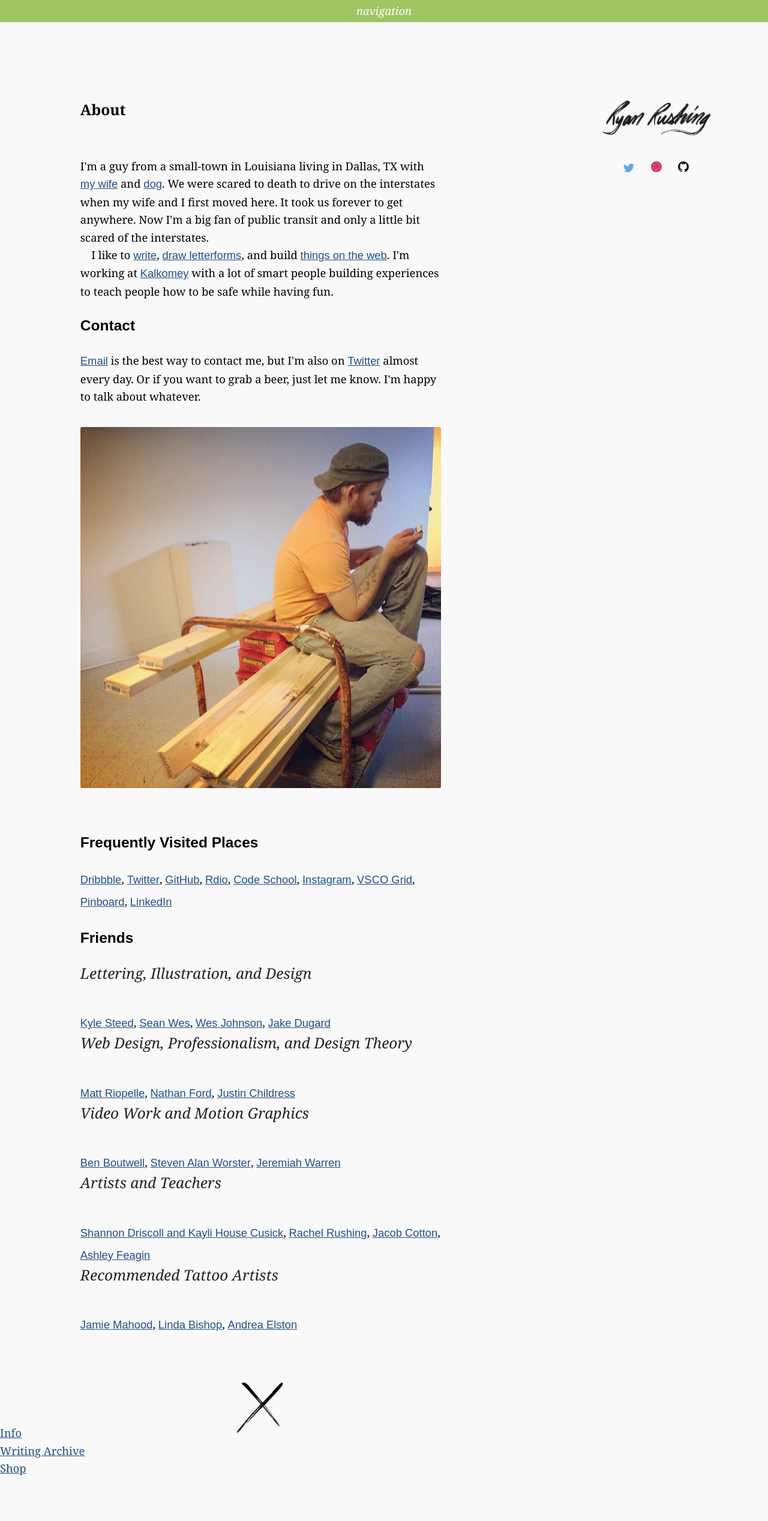
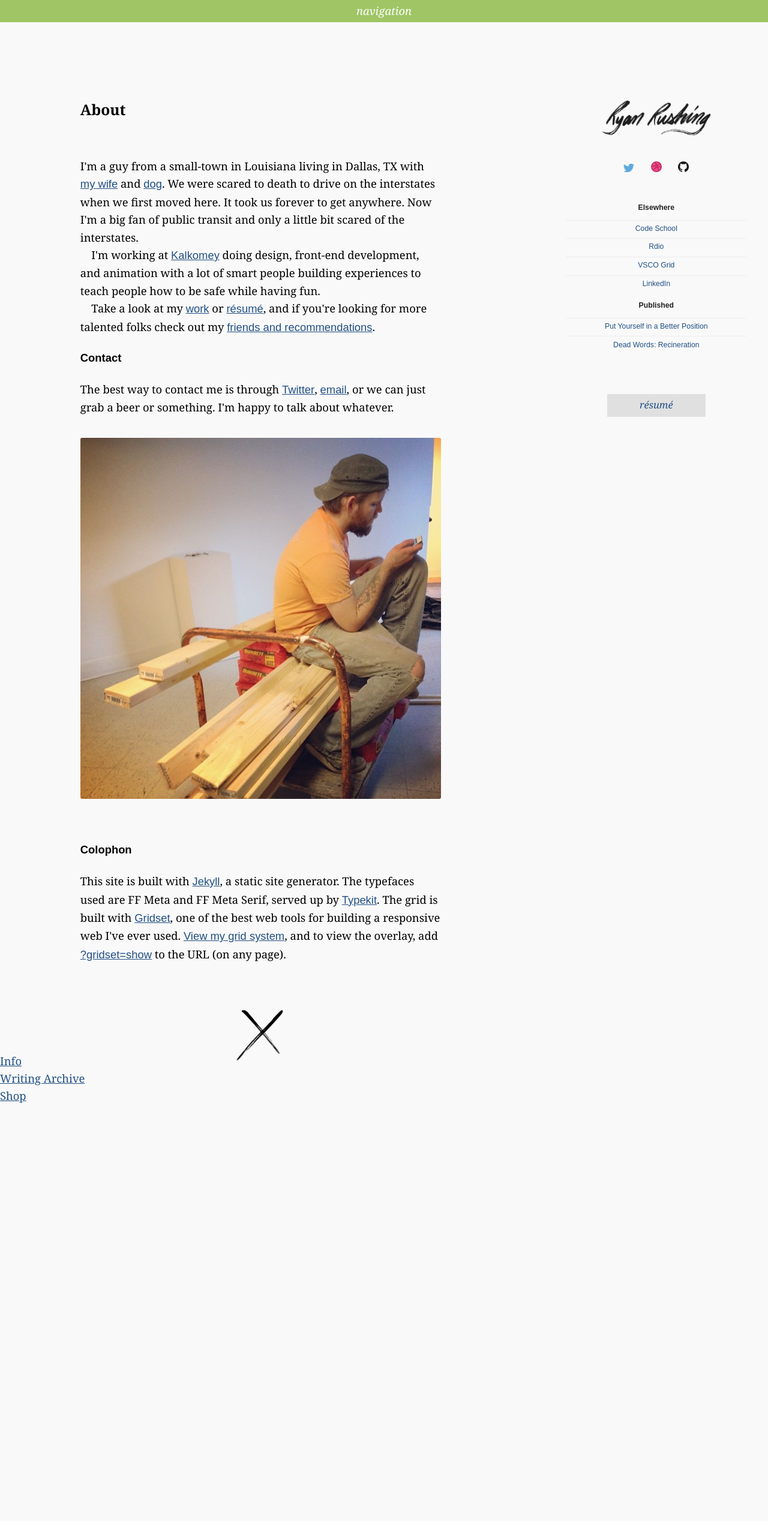
Before and after one commit to WriteEditor/ryan-rushing, a Jekyll site: the page built from about.html, in a window 1280 px wide. Shown: the whole page at 60% size. Built offline with Jekyll 4.4.1, drawn with Linux system fonts in a browser that asks for light colours; nearby versions of some CDN libraries; Markdown is read by kramdown in place of the engine named in the settings; after the commit the page ends 1915 px from its top, so only the background shows below that.

Commit message:
adding, adjusting, expanding about page content

```diff
--- a/_assets/_base.scss
+++ b/_assets/_base.scss
@@ -95,6 +95,7 @@ h2 {
 h3 {
     font-family: $sans_serif;
     font-weight: 700;
+    font-size: $baseline/2;
 }
 
 h4 {
@@ -221,6 +222,10 @@ article{
 ul{
     clear: both;
     list-style: disc;
+
+    + h2 {
+        margin: $baseline 0 $baseline/2 0;
+    }
 }
 
 ol {
--- a/_assets/_layout.scss
+++ b/_assets/_layout.scss
@@ -90,7 +90,7 @@
 }
 
 
-#archive-cta{
+#aside-cta{
     display: inline-block;
     background: $subtleDarkColor;
     width: 10em;
--- /dev/null
+++ b/_includes/about-sidebar.html
@@ -0,0 +1,15 @@
+<h4>Elsewhere</h4>
+<ul>
+	<li><a href="http://codeschool.com/users/ryanrushing">Code School</a></li>
+	<li><a href="http://rdio.com/people/ryanrushing">Rdio</a></li>
+	<li><a href="http://ryanrushing.vsco.co">VSCO Grid</a></li>
+	<li><a href="http://linkedin.com/in/ryanrushing/">LinkedIn</a></li>
+</ul>
+
+<h4>Published</h4>
+<ul>
+	<li><a href="http://www.36point.com/archives/2011/03/put-yourself-in-a-better-position.html">Put Yourself in a Better Position</a></li>
+	<li><a href="http://deadwords.info/?p=411">Dead Words: Recineration</a></li>
+</ul>
+
+<a id="aside-cta" href="/resume/">r&eacute;sum&eacute;</a>
--- a/_includes/writing-sidebar.html
+++ b/_includes/writing-sidebar.html
@@ -5,4 +5,4 @@
   	{% endfor %}
 </ul>
 
-<a id="archive-cta" href="/writing/">writing archive</a>
+<a id="aside-cta" href="/writing/">writing archive</a>
--- a/_layouts/global.html
+++ b/_layouts/global.html
@@ -19,6 +19,9 @@
 			{% if page.url contains 'writing' %}
 				{% include writing-sidebar.html %}
 			{% endif %}
+			{% if page.url contains 'about' %}
+				{% include about-sidebar.html %}
+			{% endif %}
 		</aside>
 	</header>
 
--- a/about.html
+++ b/about.html
@@ -4,69 +4,30 @@ title: About
 permalink: /about/
 ---
 	<p>
-		I'm a guy from a small-town in Louisiana living in Dallas, TX with <a href="http://rachelrushing.com">my wife</a> and <a href="https://secure.flickr.com/photos/ryanrushing/sets/72157634473776631/">dog</a>. We were scared to death to drive on the interstates when my wife and I first moved here. It took us forever to get anywhere. Now I'm a big fan of public transit and only a little bit scared of the interstates.
+		I'm a guy from a small-town in Louisiana living in Dallas, TX with <a href="http://rachelrushing.com">my wife</a> and <a href="https://secure.flickr.com/photos/ryanrushing/sets/72157634473776631/">dog</a>. We were scared to death to drive on the interstates when we first moved here. It took us forever to get anywhere. Now I'm a big fan of public transit and only a little bit scared of the interstates.
 	</p>
 	<p>
-		I like to <a href="/writing/">write</a>, <a href="http://dribbble.com/ryanrushing">draw letterforms</a>, and build <a href="http://github.com/ryanrushing">things on the web</a>. I'm working at <a href="http://kalkomey.com">Kalkomey</a> with a lot of smart people building experiences to teach people how to be safe while having fun.
+		I'm working at <a href="http://kalkomey.com">Kalkomey</a> doing design, front-end development, and animation with a lot of smart people building experiences to teach people how to be safe while having fun.
+	</p>
+	<p>
+		Take a look at my <a href="/work/">work</a> or <a href="/about/resume/">r&eacute;sum&eacute;</a>, and if you're looking for more talented folks check out my <a href="/about/friends/">friends and recommendations</a>.
+	</p>
+	<p>
+
 	</p>
 
-	<h3>Contact</h3>
+	<h3>
+		Contact
+	</h3>
 	<p>
-		<a href="mailto:get@ryan-rushing.com">Email</a> is the best way to contact me, but I'm also on <a href="http://twitter.com/drawingtype">Twitter</a> almost every day. Or if you want to grab a beer, just let me know. I'm happy to talk about whatever.
+		The best way to contact me is through <a href="http://twitter.com/drawingtype">Twitter</a>, <a href="mailto:get@ryan-rushing.com">email</a>, or we can just grab a beer or something. I'm happy to talk about whatever.
 	</p>
 
-	<img src="/img/ryan-on-construction.jpg">
+	<img id="face" src="/img/ryan-on-construction.jpg">
 
-	<h3>Frequently Visited Places</h3>
-
-	<ul class="comma-separated">
-		<li><a href="http://dribbble.com/ryanrushing">Dribbble</a></li>
-		<li><a href="http://twitter.com/drawingtype">Twitter</a></li>
-		<li><a href="http://github.com/ryanrushing">GitHub</a></li>
-		<li><a href="http://rdio.com/people/ryanrushing">Rdio</a></li>
-		<li><a href="http://codeschool.com/users/ryanrushing">Code School</a></li>
-		<li><a href="http://instagram.com/ryanrushing">Instagram</a></li>
-		<li><a href="http://ryanrushing.vsco.co">VSCO Grid</a></li>
-		<li><a href="http://pinboard.in/u:ryanrushing/">Pinboard</a></li>
-		<li><a href="http://linkedin.com/in/ryanrushing/">LinkedIn</a></li>
-	</ul>
-
-	<h3>Friends</h3>
-	<h4>Lettering, Illustration, and Design</h4>
-	<ul class="comma-separated">
-		<li><a title="lettering, photography, illustration, and design" href="http://kylesteed.com">Kyle Steed</a></li>
-		<li><a title="lettering, illustration, and design" href="http://seanwes.com">Sean Wes</a></li>
-		<li><a title="illustration and design" href="http://redheadwes.com">Wes Johnson</a></li>
-		<li><a title="illustration and design" href="http://jakedugard.com">Jake Dugard</a></li>
-	</ul>
-
-	<h4>Web Design, Professionalism, and Design Theory</h4>
-	<ul class="comma-separated">
-		<li><a title="design theory and professionalism" href="http://mattriopelle.com">Matt Riopelle</a></li>
-		<li><a title="web design/development, design theory, and professionalism" href="http://artequalswork.com">Nathan Ford</a></li>
-		<li><a title="web design and passion for Dallas" href="http://justinscottchildress.com/">Justin Childress</a></li>
-	</ul>
-
-	<h4>Video Work and Motion Graphics</h4>
-	<ul class="comma-separated">
-		<li><a title="video work and motion graphics" href="https://www.youtube.com/user/benballin4ever">Ben Boutwell</a></li>
-		<li><a title="photography, video work, and motion graphics" href="http://thestevenalan.com">Steven Alan Worster</a></li>
-		<li><a title="video work and motion graphics" href="http://jeremiahwarren.com">Jeremiah Warren</a></li>
-	</ul>
-
-	<h4>Artists and Teachers</h4>
-	<ul class="comma-separated">
-		<li><a title="artists and teachers" href="http://oilandcotton.com">Shannon Driscoll and Kayli House Cusick</a></li>
-		<li><a title="artist and maker" href="http://rachelrushing.com">Rachel Rushing</a></li>
-		<li><a title="artist and professor" href="http://jacobcotton.com">Jacob Cotton</a></li>
-		<li><a title="artist and professor" href="http://ashleyfeagin.com">Ashley Feagin</a></li>
-
-	</ul>
-
-	<h4>Recommended Tattoo Artists</h4>
-	<ul class="comma-separated">
-		<li><a title="Suffer City Tattoos - Dallas, TX" href="https://www.facebook.com/jamie.mahood/media_set?set=a.1269990193947.2040621.1355629125&type=3#">Jamie Mahood</a></li>
-		<li><a title="Elm Street Tattoo - Dallas, TX" href="http://littlelinda.me/tattoos">Linda Bishop</a></li>
-		<li><a title="Classic Tattoo - San Marcos, TX" href="http://www.inkedmag.com/features/inked-people/xx-factor/page/9/">Andrea Elston</a></li>
-	</ul>
-</article>
+	<h3>
+		Colophon
+	</h3>
+	<p>
+		This site is built with <a href="http://jekyllrb.com">Jekyll</a>, a static site generator. The typefaces used are FF Meta and FF Meta Serif, served up by <a href="http://typekit.com">Typekit</a>. The grid is built with <a href="http://gridsetapp.com">Gridset</a>, one of the best web tools for building a responsive web I've ever used. <a href="https://share.gridsetapp.com/27909/">View my grid system</a>, and to view the overlay, add <a href="?gridset=show">?gridset=show</a> to the URL (on any page).
+	</p>
```
Also changed, not shown: friends.html (added, +43 -0 lines), css/site.css.
